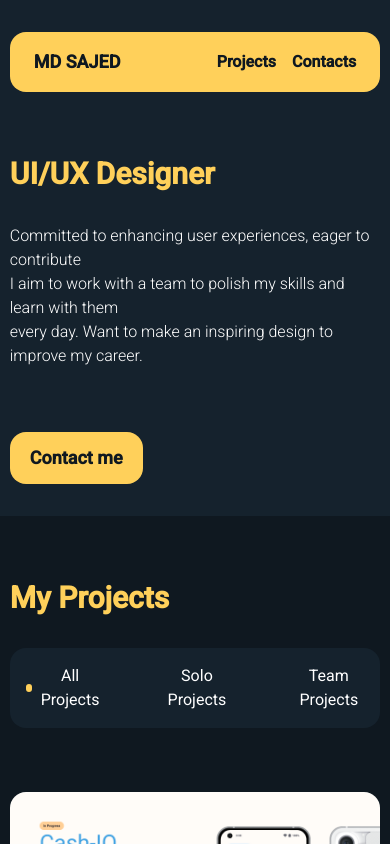
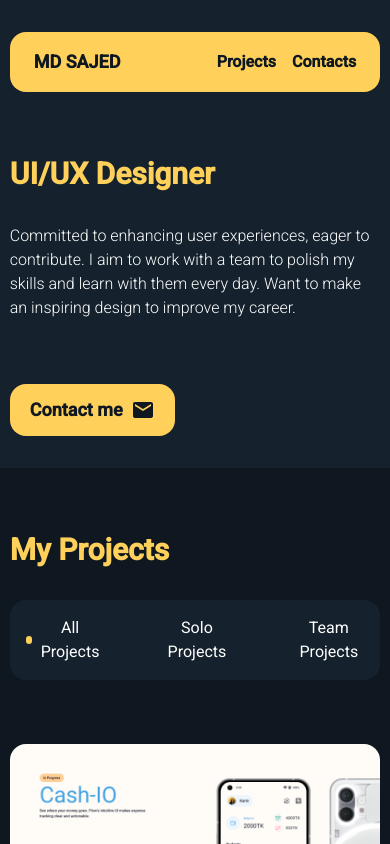
Before and after one commit to mdsajed001/My-portfolio, a Next.js app: page / in a window 390 px wide. Shown: the top 844 px of the page. Built offline with nearby package versions, Linux system fonts and the light colour scheme.

Commit message:
responsive

```diff
--- a/app/_components/banner.tsx
+++ b/app/_components/banner.tsx
@@ -3,6 +3,7 @@ import { Circle } from "@/components/svg/circle";
 import { Pentagon } from "@/components/svg/pentagon";
 import { Poop } from "@/components/svg/poop";
 import { Rectangle } from "@/components/svg/rectangle";
+import { MdEmail } from "react-icons/md";
 
 export function Banner() {
   const handleClick = () => {
@@ -16,18 +17,18 @@ export function Banner() {
           <h1 className="text-primary font-bold md:text-5xl text-3xl">
             UI/UX Designer
           </h1>
-          <p className="text-white font-light my-6 md:text-xl">
-            Committed to enhancing user experiences, eager to contribute <br />{" "}
-            I aim to work with a team to polish my skills and learn with them{" "}
-            <br /> every day. Want to make an inspiring design to improve my
-            career.
+          <p className="text-white font-light my-6 max-w-[700px] md:text-xl">
+            Committed to enhancing user experiences, eager to contribute. I aim
+            to work with a team to polish my skills and learn with them every
+            day. Want to make an inspiring design to improve my career.
           </p>
         </div>
         <button
           onClick={handleClick}
-          className="bg-primary rounded-2xl md:px-8 px-5 md:py-4 py-3 md:text-2xl text-lg font-semibold"
+          className="bg-primary flex items-center gap-2 rounded-2xl md:px-8 px-5 md:py-4 py-3 md:text-2xl text-lg font-semibold"
         >
           Contact me
+          <MdEmail size={24} />
         </button>
       </div>
       <div className="hidden md:block relative flex-1">
```
